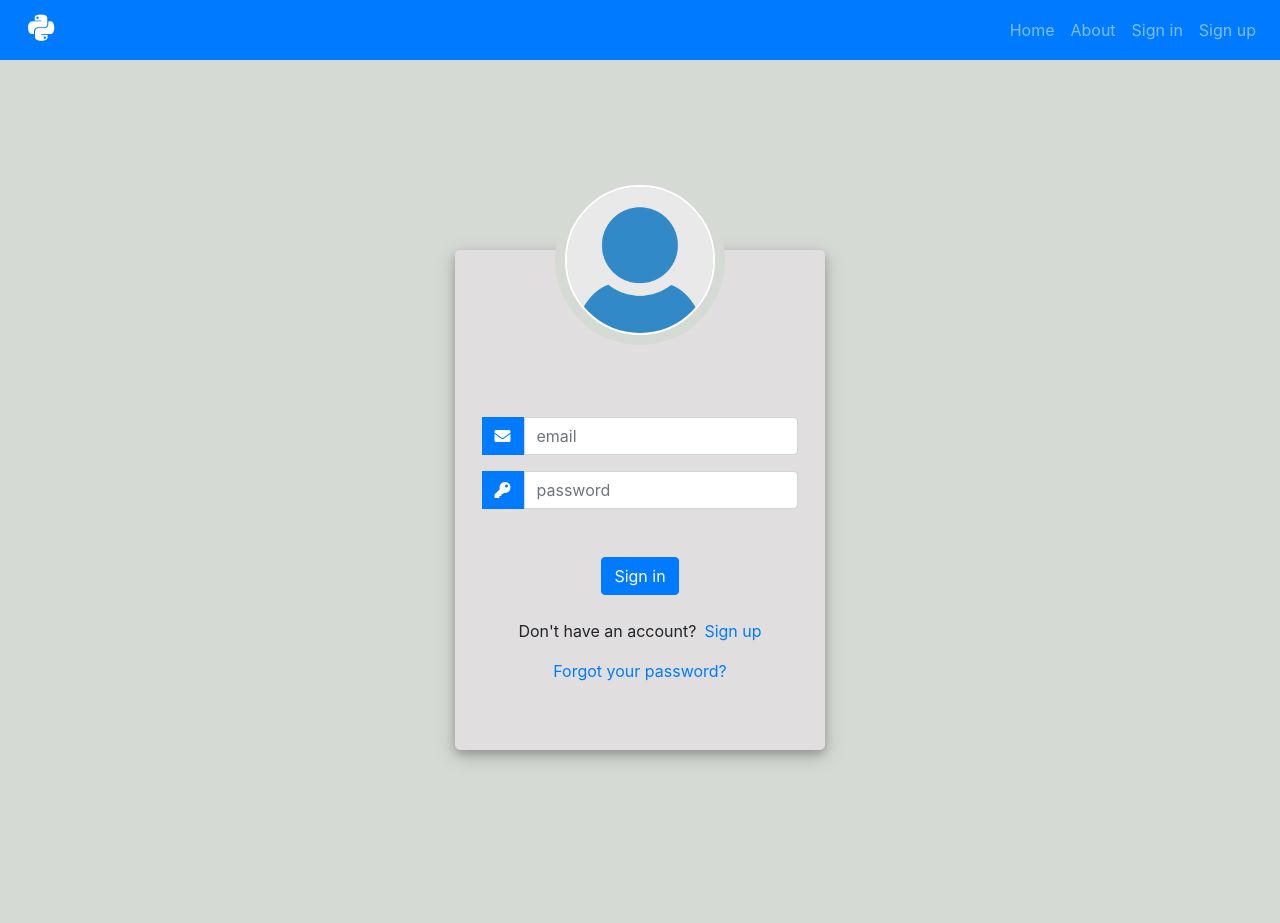
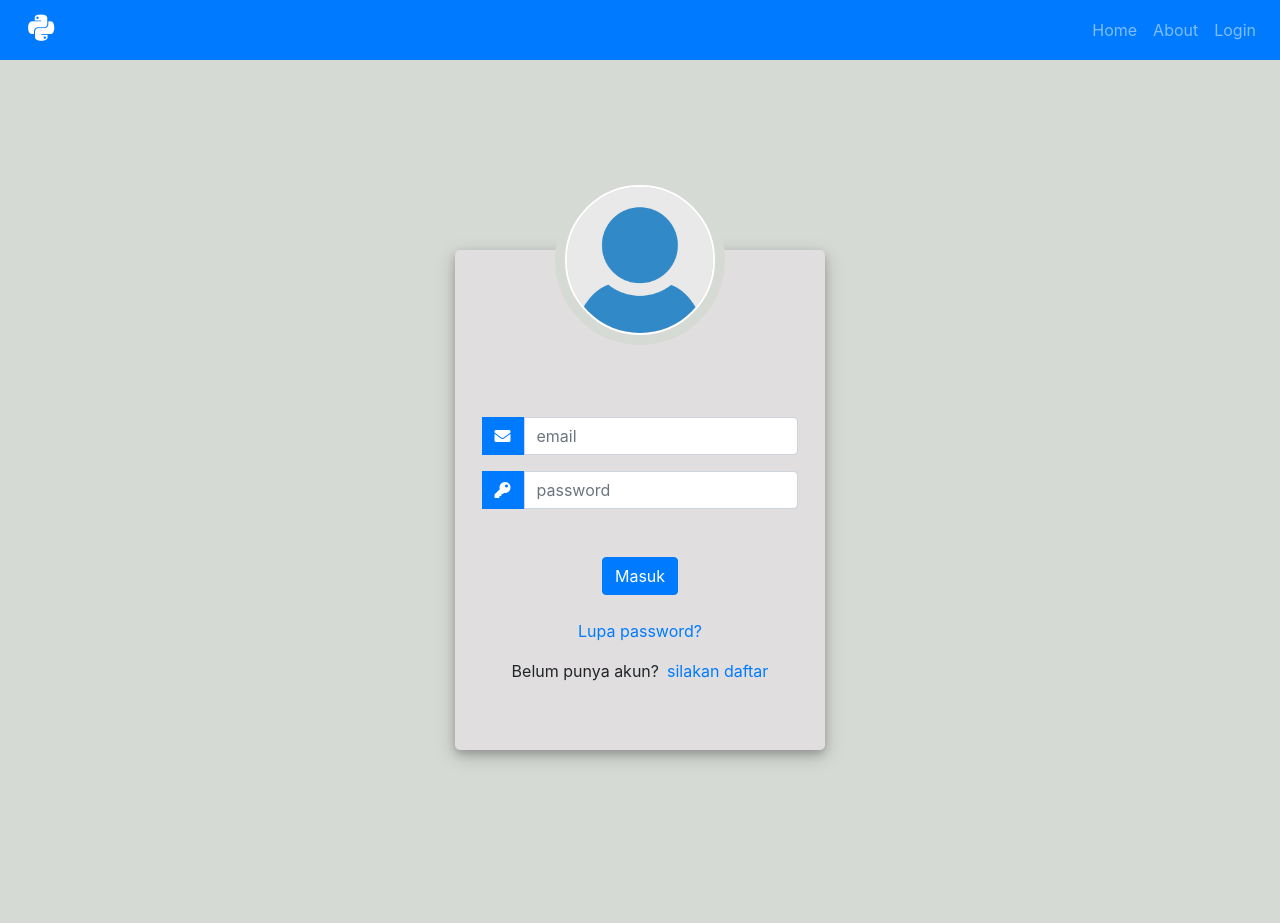
Before and after one commit to antheiz/flask-blog, a Flask app: page /login in a window 1280 px wide. Shown: the top 923 px of the page. Run offline with Flask 2, Linux system fonts and the light colour scheme; some libraries are stand-ins or nearby versions.

Commit message:
update repo, sisa account page

```diff
--- a/app/__init__.py
+++ b/app/__init__.py
@@ -6,9 +6,10 @@ from flask_login import LoginManager
 app = Flask(__name__)
 app.secret_key = 'ioafhwa97e9032iakdnwi'
 app.config['SQLALCHEMY_DATABASE_URI'] = 'sqlite:///flaskblog.db'
+app.config['SQLALCHEMY_TRACK_MODIFICATIONS'] = False
 db = SQLAlchemy(app)
 bcrypt = Bcrypt(app)
 login_manager = LoginManager(app)
 login_manager.login_view = 'login'
-login_manager.login_message_category = 'warning'
+login_manager.login_message_category = 'danger'
 from app import routes
--- a/app/forms.py
+++ b/app/forms.py
@@ -4,20 +4,20 @@ from wtforms.validators import DataRequired, Email, EqualTo, Length, ValidationE
 from .models import User
 
 class RegisterForm(FlaskForm):
-    username = StringField('Username ', validators=[DataRequired(), Length(min=4, max=20) ])
-    email = StringField('Email ', validators=[DataRequired(),Email('Email Failed, Please check your Email') ])
-    password = PasswordField('Password ', validators=[DataRequired()])
-    repeat_password = PasswordField('Repeat Password ', validators=[DataRequired(), EqualTo('password', message='Password Failed, Please check your Password')])
-    submit = SubmitField('Sign Up')
+    username = StringField('username ', validators=[DataRequired(), Length(min=4, max=20, message='username minimal 4 huruf') ])
+    email = StringField('email ', validators=[DataRequired(),Email('email salah, silakan periksa kembali') ])
+    password = PasswordField('password ', validators=[DataRequired()])
+    repeat_password = PasswordField('repeat_password ', validators=[DataRequired(), EqualTo('password', message='password salah')])
+    submit = SubmitField('Daftar')
 
     def validate_email(self, email):
         user = User.query.filter_by(email=email.data).first()
         if user:
-            raise ValidationError('This email already register, please login.')
+            raise ValidationError('email telah tersedia, silakan login')
 
 
 class LoginForm(FlaskForm):
-    email = StringField('Email ', validators=[DataRequired(),Email('Email Failed, Please check your Email') ])
-    password = PasswordField('Passowrd ', validators=[DataRequired()])
-    remember = BooleanField('Remember me', default=False)
-    submit = SubmitField('Sign in')
+    email = StringField('email ', validators=[DataRequired(),Email('email salah, silakan periksa kembali') ])
+    password = PasswordField('passowrd ', validators=[DataRequired()])
+    remember = BooleanField('ingat saya', default=False)
+    submit = SubmitField('Masuk')
--- a/app/routes.py
+++ b/app/routes.py
@@ -4,7 +4,7 @@ from .forms import LoginForm, RegisterForm
 from .models import User
 from flask_login import login_user, current_user, logout_user, login_required
 
-@app.route('/', methods=['get','post'])
+@app.route('/', methods=['GET','POST'])
 def index():
     return render_template ('index.html',judul='Home')
 
@@ -12,7 +12,7 @@ def index():
 def about():
     return render_template('about.html', judul='About')
 
-@app.route('/register', methods=['get','post'])
+@app.route('/register', methods=['GET','POST'])
 def register():
     if current_user.is_authenticated:
         return redirect(url_for('index'))
@@ -22,12 +22,12 @@ def register():
         user = User(username=form.username.data, email=form.email.data, password=hash_pw)
         db.session.add(user)
         db.session.commit()
-        flash('Account has been create, Please', 'success')
+        flash('Akun telah dibuat, silakan', 'success')
         return redirect(url_for('register'))
     return render_template ('register.html', form=form ,judul='Register')
 
 
-@app.route('/login', methods=['get','post'])
+@app.route('/login', methods=['GET','POST'])
 def login():
     if current_user.is_authenticated:
         return redirect(url_for('index'))
@@ -39,14 +39,14 @@ def login():
             next_page = request.args.get('next')
             return redirect(next_page) if next_page else redirect(url_for('index'))
         else:
-            flash('Failed, please try again.','danger')
+            flash('gagal login, silakan coba lagi.','danger')
     return render_template ('login.html', form=form, judul='Login')
 
 
 @app.route('/logout')
 def logout():
     logout_user()
-    return redirect(url_for('index'))
+    return redirect(url_for('login'))
 
 @app.route('/account')
 @login_required
--- a/app/templates/account.html
+++ b/app/templates/account.html
@@ -2,5 +2,8 @@
 
 
 {% block content %}
-    <h1 class="text-center" style="padding: 250px;">Hello, Welcome {{ current_user.username }}</h1>
+    <div class="text-center" style="padding: 250px;">
+        <h2>Hello,{{ current_user.username }}</h2>
+        <p>{{ current_user.email }}</p>
+    </div>
 {% endblock content %}
--- a/app/templates/layout.html
+++ b/app/templates/layout.html
@@ -36,10 +36,7 @@
                         </li>
                     {% else %}
                         <li class="nav-item">
-                            <a class="nav-link" href="{{ url_for ('login') }}">Sign in</a>
-                        </li>
-                        <li class="nav-item">
-                            <a class="nav-link" href="{{ url_for ('register') }}">Sign up</a>
+                            <a class="nav-link" href="{{ url_for ('login') }}">Login</a>
                         </li>
                     {% endif %}
                 </ul>
--- a/app/templates/login.html
+++ b/app/templates/login.html
@@ -63,12 +63,13 @@
 		</div>
 
 		<div class="mt-4">
-			<div class="d-flex justify-content-center links mb-3">
-				Don't have an account? <a href="{{ url_for ('register') }}" class="ml-2">Sign up</a>
+            <div class="d-flex justify-content-center links mb-3">
+				<a href="#">Lupa password?</a>
 			</div>
-			<div class="d-flex justify-content-center links">
-				<a href="#">Forgot your password?</a>
+			<div class="d-flex justify-content-center links ">
+				Belum punya akun? <a href="{{ url_for ('register') }}" class="ml-2">silakan daftar</a>
 			</div>
+
 		</div>
 
 	</div>
--- a/app/templates/register.html
+++ b/app/templates/register.html
@@ -93,7 +93,7 @@
 
         <div class="mt-3">
             <div class="d-flex justify-content-center links">
-                Are you have an account? <a href="{{ url_for ('login') }}" class="ml-2">Sign in</a>
+                Sudah punya akun ? <a href="{{ url_for ('login') }}" class="ml-2">silakan login</a>
             </div>
         </div>
 
```
Also changed, not shown: requirements.txt (deleted, +0 -22 lines).
